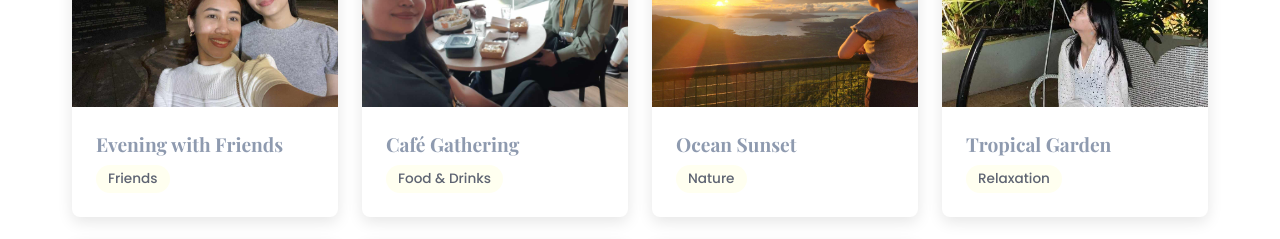
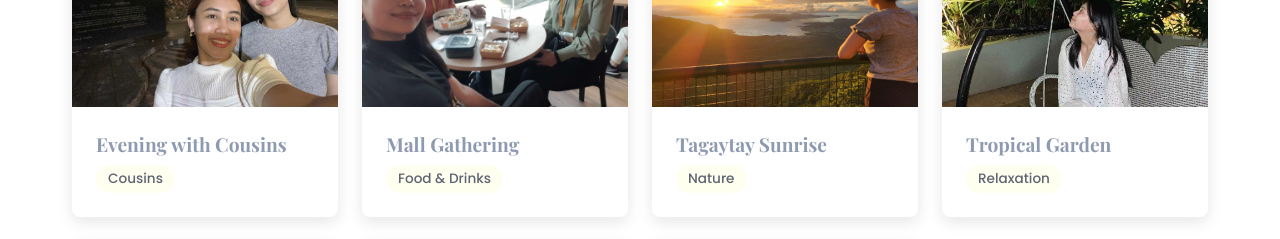
Before and after one commit to christinaprado/Prado_Finals_Webprog, a React (Vite) app in the folder Nichole1/: page / in a window 1280 px wide. Shown: the part 4540-4779 px from the top of the page. Built offline with nearby package versions, Linux system fonts and the light colour scheme; no server answers; the database is empty.

Commit message:
Frontend: updated email and photo gallery descriptions

```diff
--- a/Nichole1/src/components/Feedback/index.jsx
+++ b/Nichole1/src/components/Feedback/index.jsx
@@ -135,7 +135,7 @@ const Feedback = () => {
             <div className="contact-icon">📧</div>
             <div className="contact-text">
               <h3>Email</h3>
-              <p>cnprado24@gmail.com</p>
+              <p>christinabprado@gmail.com</p>
             </div>
           </div>
 
--- a/Nichole1/src/components/PhotoGallery/index.jsx
+++ b/Nichole1/src/components/PhotoGallery/index.jsx
@@ -16,22 +16,22 @@ const PhotoGallery = () => {
     {
       id: 1,
       url: gallery1,
-      title: 'Evening with Friends',
-      description: 'Evening selfie with a friend under beautiful fairy lights in an outdoor setting, creating a warm and magical atmosphere.',
-      category: 'Friends'
+      title: 'Evening with Cousins',
+      description: 'Evening selfie with my cousins in Intramuros.',
+      category: 'Cousins'
     },
     {
       id: 2,
       url: gallery2,
-      title: 'Café Gathering',
-      description: 'Enjoying coffee and pastries with friends at a cozy café with large windows overlooking the city.',
+      title: 'Mall Gathering',
+      description: 'Enjoying Pepperlunch and Takoyaki with friends at Glorietta with large windows overlooking the city.',
       category: 'Food & Drinks'
     },
     {
       id: 3,
       url: gallery3,
-      title: 'Ocean Sunset',
-      description: 'Watching a breathtaking golden sunset over the ocean from a scenic viewpoint, with sunlight streaming through the clouds.',
+      title: 'Tagaytay Sunrise',
+      description: 'Watching a breathtaking golden sunrise over the Taal Lake.',
       category: 'Nature'
     },
     {
@@ -45,14 +45,14 @@ const PhotoGallery = () => {
       id: 5,
       url: gallery5,
       title: 'Dinner Celebration',
-      description: 'Dinner gathering with a group of friends at a restaurant, celebrating and enjoying each other\'s company.',
+      description: 'Dinner gathering with my colleagues at the bar, celebrating and enjoying each other\'s company.',
       category: 'Social'
     },
     {
       id: 6,
       url: gallery6,
       title: 'Café Work Session',
-      description: 'Working session at a café with colleagues, sharing ideas over coffee with a laptop on the table.',
+      description: 'Working session at a Starbucks with my friends, sharing ideas over coffee with a laptop on the table.',
       category: 'Work'
     },
     {
```
